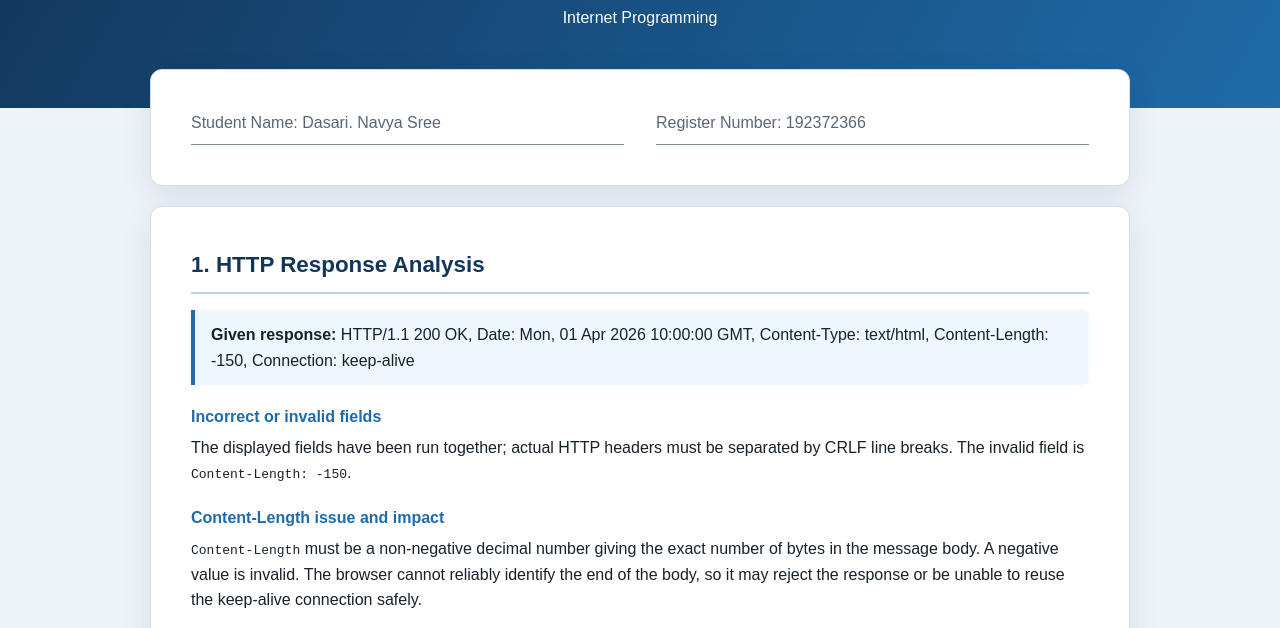
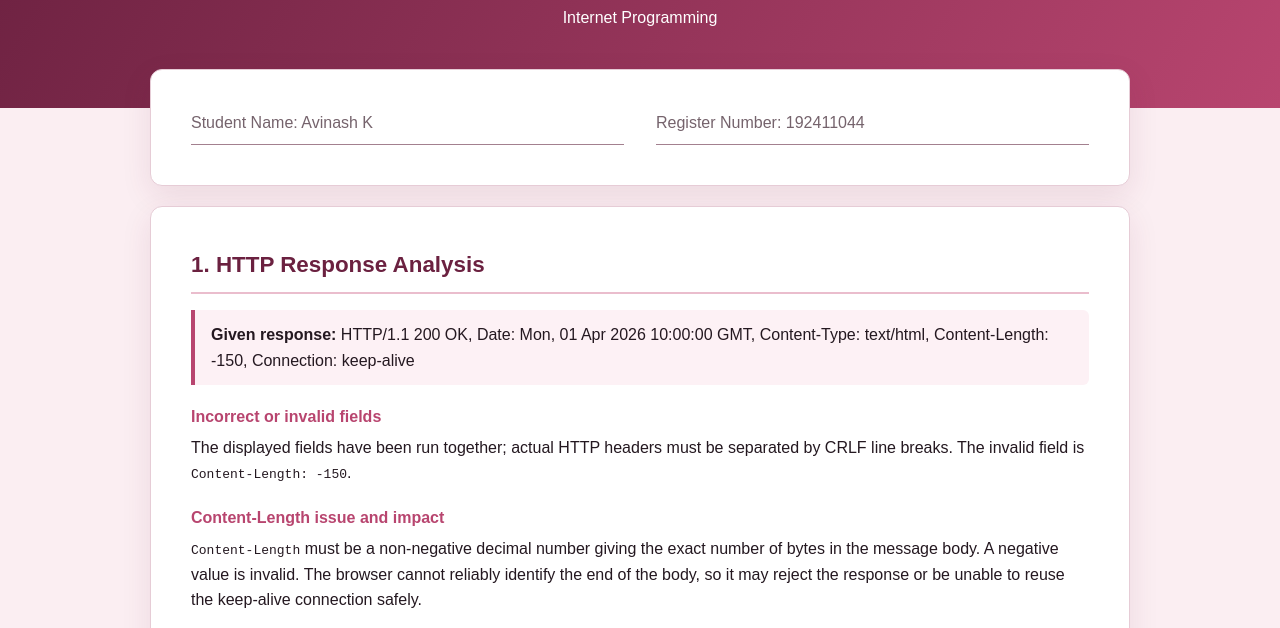
Before and after one commit to avinash19107/CSA4301-IP, a plain HTML site: page CO1-AT2/index.html in a window 1280 px wide. Shown: the part 159-787 px from the top of the page. Drawn offline with Linux system fonts and the light colour scheme.

Commit message:
Modify student information and update styles
Updated student details and adjusted CSS variables for styling.

```diff
--- a/CO1-AT2/index.html
+++ b/CO1-AT2/index.html
@@ -5,7 +5,7 @@
   <meta name="viewport" content="width=device-width, initial-scale=1.0">
   <title>CSA43 Assessment Tool 2 – Data Interpretation</title>
   <style>
-    :root { --navy: #12355b; --blue: #1e6ba8; --ink: #17212b; --muted: #596675; --paper: #fff; --bg: #eef3f8; --line: #d5dee8; --code: #102437; }
+    :root { --navy: #6b2140; --blue: #b8456f; --ink: #241820; --muted: #75636c; --paper: #fff; --bg: #fbeef2; --line: #e6ccd6; --code: #2a1620; }
     * { box-sizing: border-box; }
     body { margin: 0; font-family: Arial, Helvetica, sans-serif; color: var(--ink); background: var(--bg); line-height: 1.6; }
     header { color: white; background: linear-gradient(120deg, var(--navy), var(--blue)); padding: 3.5rem 1.5rem 4.5rem; text-align: center; }
@@ -13,18 +13,18 @@
     h1 { margin: 0 0 .5rem; font-size: clamp(1.65rem, 4vw, 2.45rem); }
     .course { font-weight: 700; letter-spacing: .03em; }
     main { width: min(100% - 2rem, 980px); margin: -2.4rem auto 3rem; }
-    .card { background: var(--paper); border: 1px solid var(--line); border-radius: 12px; box-shadow: 0 10px 30px rgba(20, 52, 83, .10); padding: clamp(1.25rem, 4vw, 2.5rem); margin-bottom: 1.25rem; }
+    .card { background: var(--paper); border: 1px solid var(--line); border-radius: 12px; box-shadow: 0 10px 30px rgba(107, 33, 64, .10); padding: clamp(1.25rem, 4vw, 2.5rem); margin-bottom: 1.25rem; }
     .student { display: grid; grid-template-columns: repeat(2, minmax(0, 1fr)); gap: 1rem 2rem; }
-    .field { border-bottom: 1px solid #7d8996; min-height: 2.2rem; color: var(--muted); }
-    h2 { color: var(--navy); margin: 0 0 1rem; font-size: 1.4rem; border-bottom: 2px solid #b9d5eb; padding-bottom: .55rem; }
+    .field { border-bottom: 1px solid #a3808f; min-height: 2.2rem; color: var(--muted); }
+    h2 { color: var(--navy); margin: 0 0 1rem; font-size: 1.4rem; border-bottom: 2px solid #eabdcd; padding-bottom: .55rem; }
     h3 { color: var(--blue); font-size: 1rem; margin: 1.15rem 0 .3rem; }
     p { margin: .35rem 0 .8rem; }
-    .given { background: #eef7fc; border-left: 4px solid var(--blue); padding: .75rem 1rem; border-radius: 0 6px 6px 0; }
-    pre { white-space: pre-wrap; overflow-wrap: anywhere; margin: .6rem 0; padding: 1rem; color: #eaf4fc; background: var(--code); border-radius: 7px; font: .9rem/1.55 Consolas, "Courier New", monospace; }
+    .given { background: #fdf1f5; border-left: 4px solid var(--blue); padding: .75rem 1rem; border-radius: 0 6px 6px 0; }
+    pre { white-space: pre-wrap; overflow-wrap: anywhere; margin: .6rem 0; padding: 1rem; color: #fbe7ee; background: var(--code); border-radius: 7px; font: .9rem/1.55 Consolas, "Courier New", monospace; }
     table { width: 100%; margin: .8rem 0; border-collapse: collapse; font-size: .94rem; }
     th, td { padding: .7rem; border: 1px solid var(--line); text-align: left; vertical-align: top; }
     th { color: white; background: var(--navy); }
-    tr:nth-child(even) { background: #f6f9fc; }
+    tr:nth-child(even) { background: #fbf1f5; }
     ul { padding-left: 1.25rem; margin: .35rem 0 .7rem; }
     footer { text-align: center; color: var(--muted); font-size: .9rem; padding: 0 1rem 2rem; }
     @media print { body { background: white; font-size: 11pt; } header { padding: 1rem; background: white; color: black; } main { width: auto; margin: 0; } .card { box-shadow: none; border: 0; padding: 1rem 0; break-inside: avoid; } h2 { color: black; } th { background: #ddd; color: black; } }
@@ -40,8 +40,8 @@
 
   <main>
     <section class="card student" aria-label="Student details">
-      <div class="field">Student Name: Dasari. Navya Sree</div>
-      <div class="field">Register Number: 192372366</div>
+      <div class="field">Student Name: Avinash K</div>
+      <div class="field">Register Number: 192411044</div>
     </section>
 
     <section class="card">
@@ -150,8 +150,7 @@ Connection: keep-alive</pre>
 
     <section class="card">
       <h2>Declaration</h2>
-      <p>I Dasari. Navya Sree (192372366) certify that this submission is my original work and that I have adhered to the guidelines specified for this assessment.</p>
-      <p>Signature of the student: ____________________</p>
+      <p>I Avinash K (192411044) certify that this submission is my original work and that I have adhered to the guidelines specified for this assessment.</p>
     </section>
   </main>
   <footer>
```
